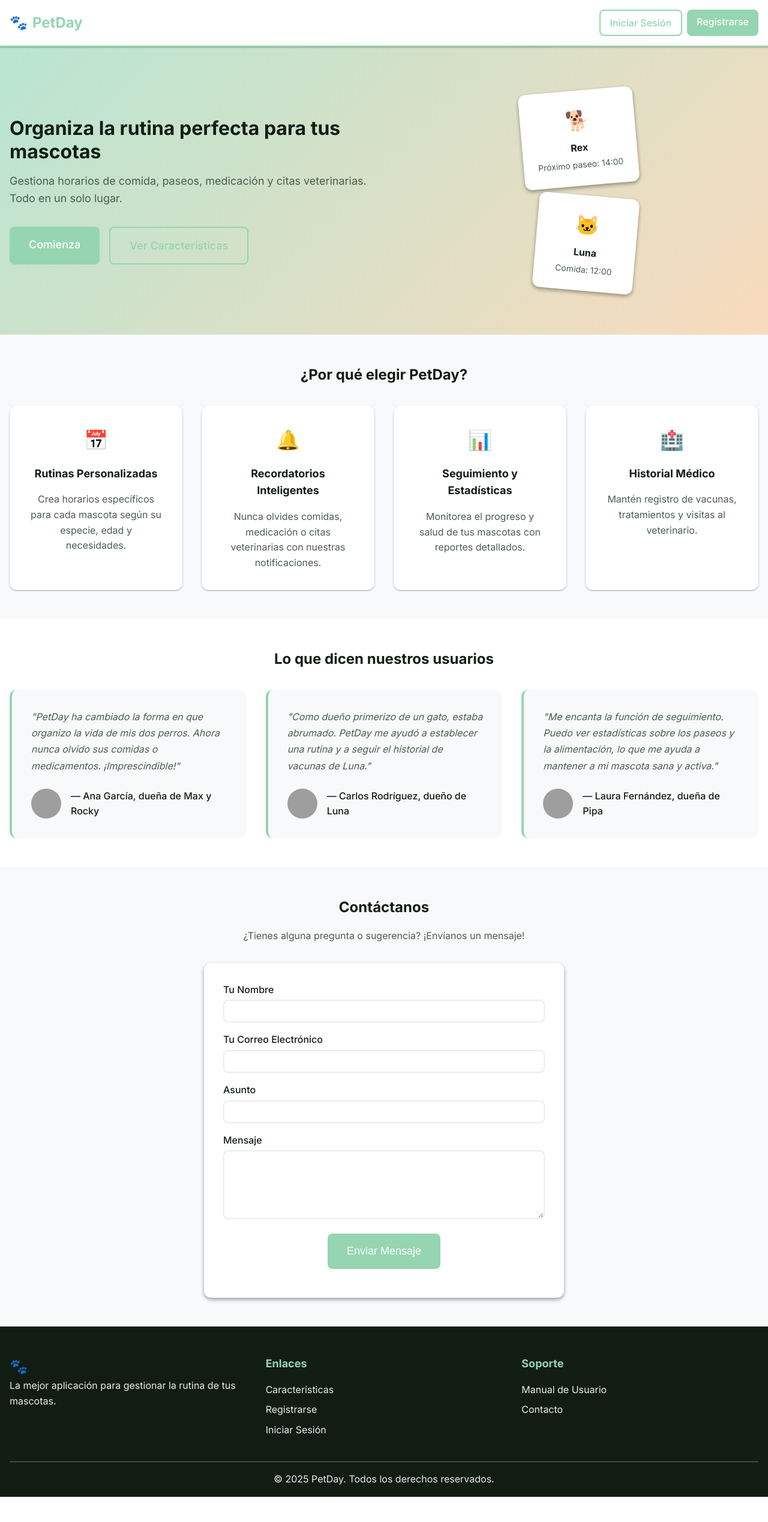
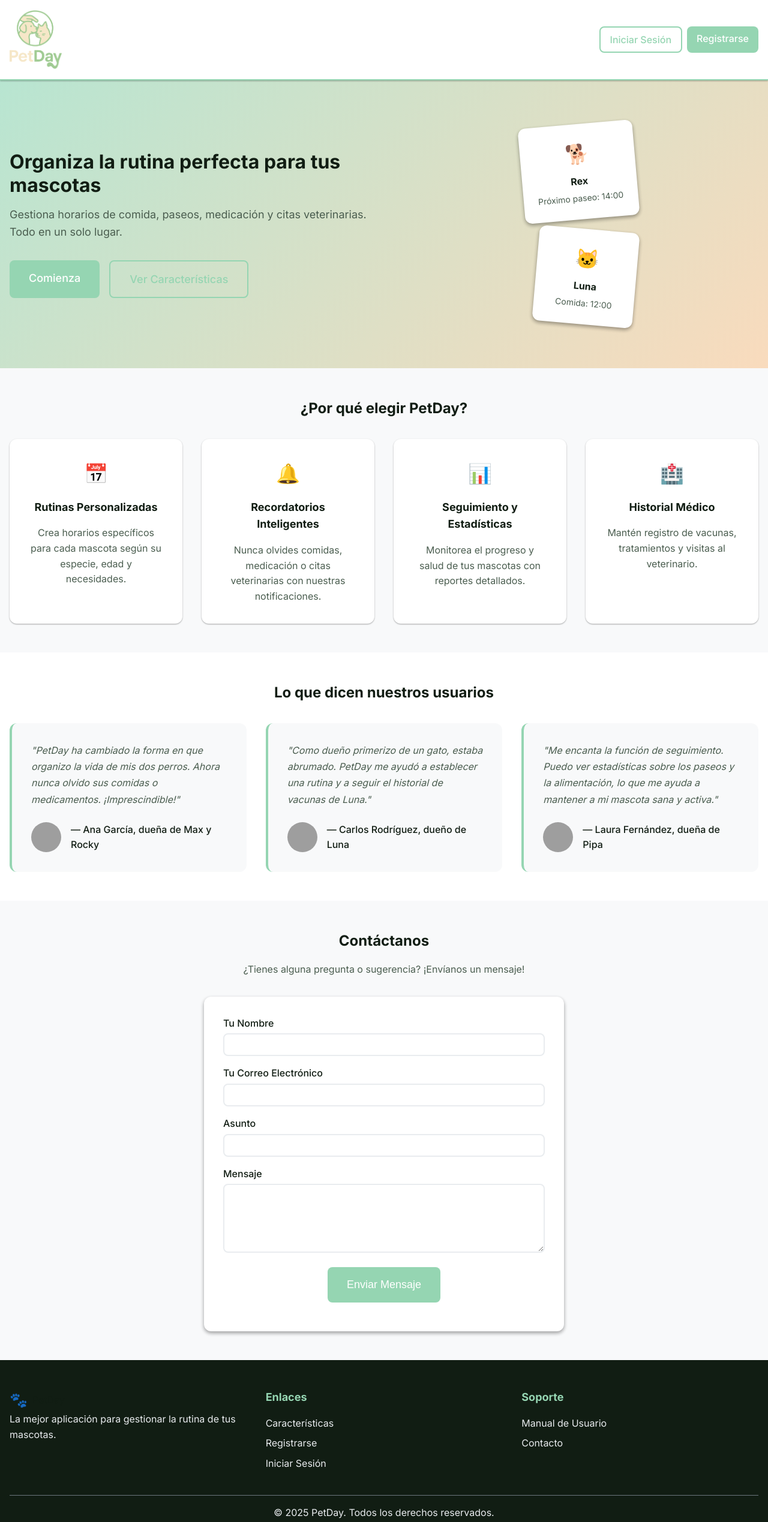
Before and after one commit to rosalas92/petday, a PHP site: page /petday/index.php in a window 1280 px wide. Shown: the top 2538 px of the page at 60% size. Before the commit the page ends 2496 px from the top, so only its background shows below. Run offline with PHP 8.4, Linux system fonts and the light colour scheme; grey boxes are pictures that could not be loaded.

Commit message:
logotipo

```diff
--- a/php/includes/header.php
+++ b/php/includes/header.php
@@ -12,8 +12,7 @@
     <div class="container">
         <div class="header-content">
             <a href="<?php echo URL_ADMIN; ?>/index.php" class="logo">
-                <span class="logo-icon">🐾</span>
-                <h1>PetDay</h1>
+                <img src="<?php echo URL_ADMIN; ?>/images/logotipo.png" alt="PetDay Logo" style="height: 100px;">
             </a>
 
             <nav class="main-nav">
```
